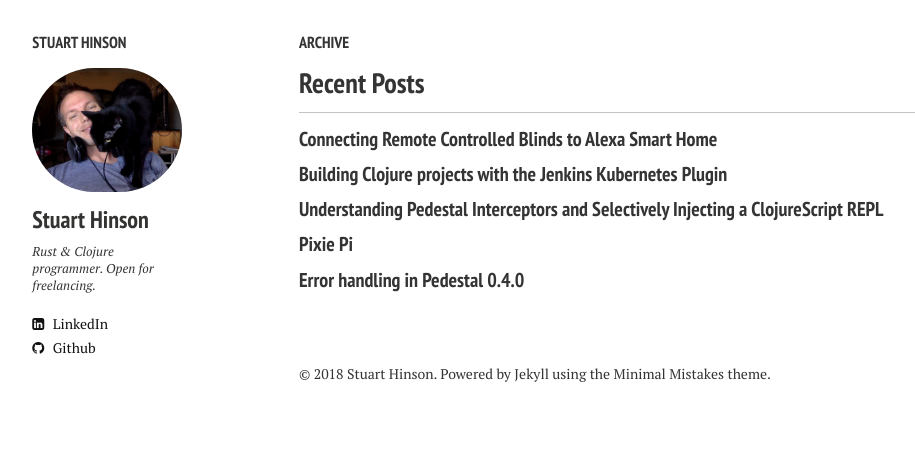
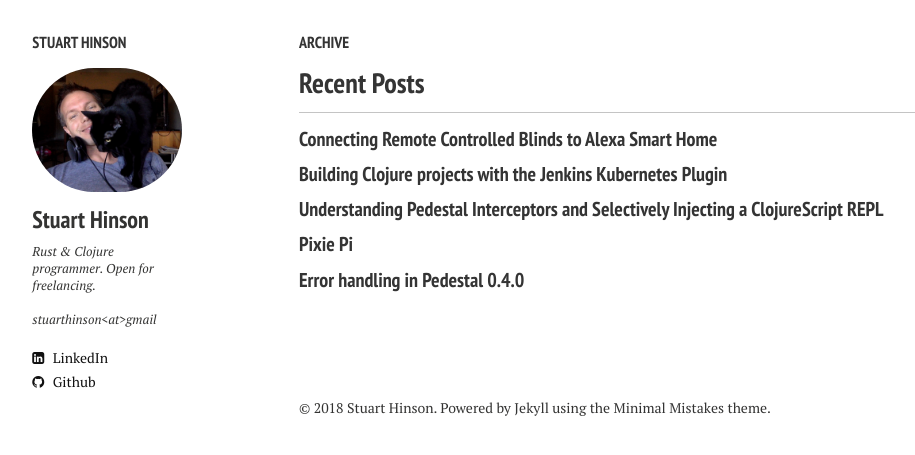
Before and after one commit to stuarth/stuarth.github.io, a Jekyll site: the page built from index.md, in a window 1280 px wide. Shown: the top 455 px of the page, without its empty margins (21-936 px from the left). Built offline with Jekyll 4.4.1, drawn with Linux system fonts in a browser that asks for light colours; nearby versions of some CDN libraries.

Commit message:
email addr

```diff
--- a/_config.yml
+++ b/_config.yml
@@ -29,7 +29,7 @@ kramdown:
 owner:
   name: Stuart Hinson
   avatar: stu-kitten.png
-  bio: "Rust & Clojure programmer. Open for freelancing."
+  bio: "Rust & Clojure programmer. Open for freelancing. <br /><br />stuarthinson&lt;at&gt;gmail"
   email:
   disqus-shortname:
   twitter:
```
